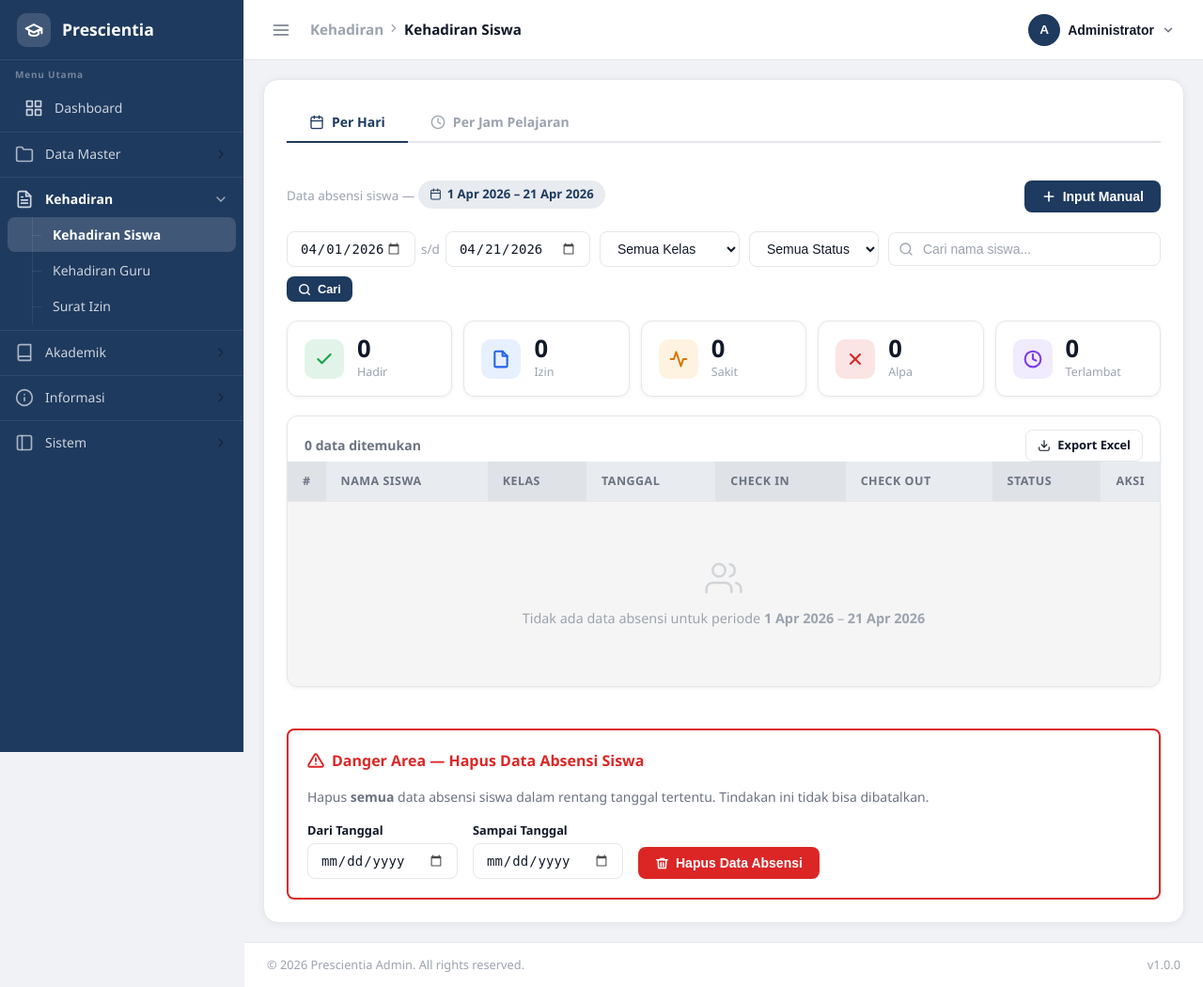
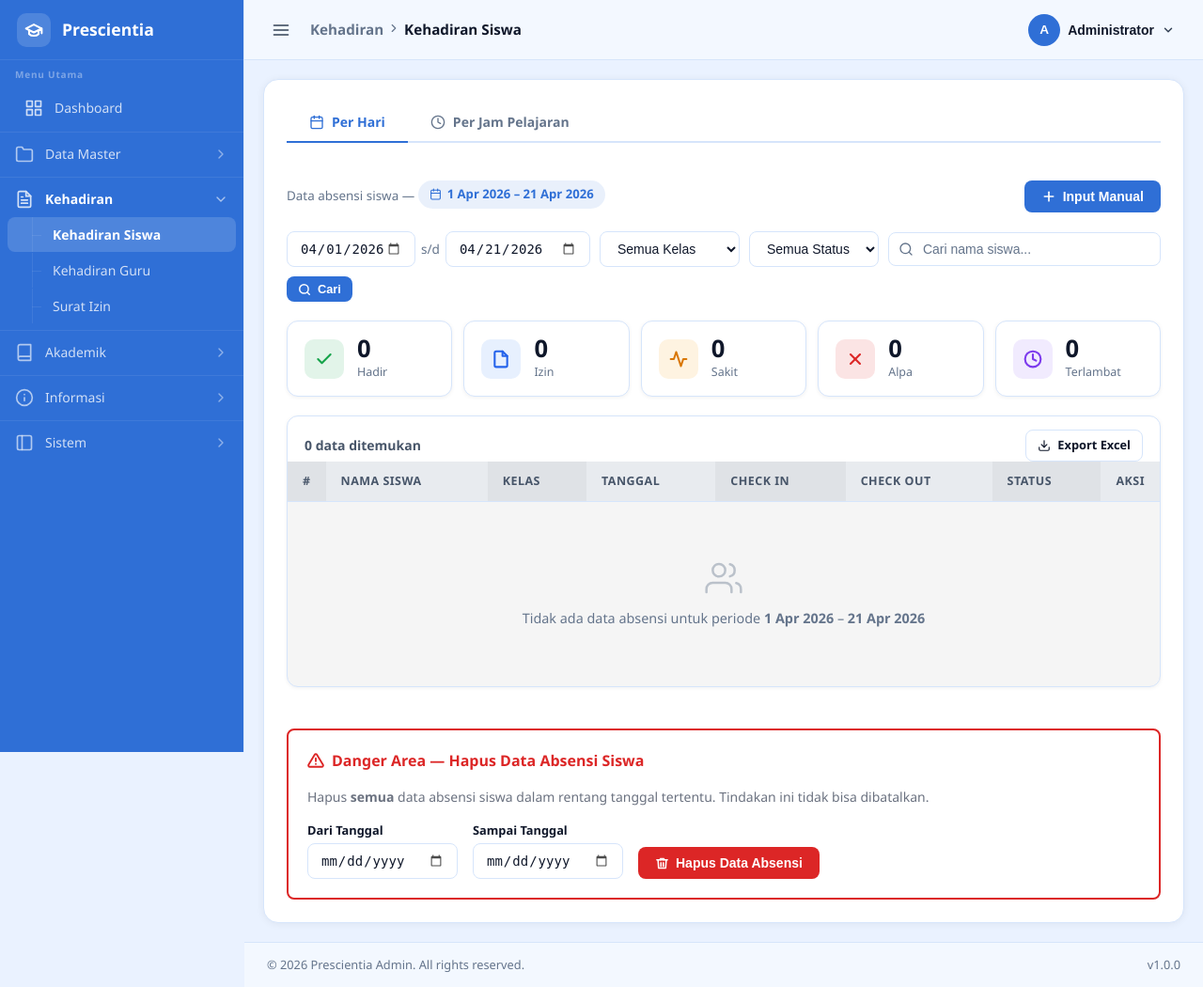
Before and after one commit to Prescientya/prescientia-admin, a Laravel app: page /attendance/siswa in a window 1280 px wide. Shown: the whole page at 94% size. Run offline with Laravel 12, Linux system fonts and the light colour scheme; a user stored in the database is signed in; data comes from the database, SQL or seed files in the repository; tables that the repository leaves empty hold one stand-in row (values such as "Sample post"); parts of the project's set-up code (start-up, migrations or seed data) failed here and were passed over; some libraries are stand-ins or nearby versions.

Commit message:
Update theme color

```diff
--- a/app/Http/Controllers/StudentAttendanceController.php
+++ b/app/Http/Controllers/StudentAttendanceController.php
@@ -10,6 +10,7 @@
 use Carbon\Carbon;
 use Illuminate\Http\Request;
 use Illuminate\Support\Facades\DB;
+use Illuminate\Validation\ValidationException;
 use Maatwebsite\Excel\Facades\Excel;
 
 class StudentAttendanceController extends Controller
@@ -23,7 +24,7 @@
         $dateFrom = $request->get('date_from', today()->startOfMonth()->toDateString());
         $dateTo   = $request->get('date_to',   today()->toDateString());
         $classId  = $request->get('class_id');
-        $status   = $request->get('status');
+        $status   = $this->normalizeStatus($request->get('status'));
         $search   = $request->get('search');
 
         // Get all calendar IDs in range
@@ -82,7 +83,7 @@
         $dateFrom = $request->get('date_from', today()->startOfMonth()->toDateString());
         $dateTo   = $request->get('date_to',   today()->toDateString());
         $classId  = $request->get('class_id') ?: null;
-        $status   = $request->get('status')   ?: null;
+        $status   = $this->normalizeStatus($request->get('status')) ?: null;
 
         $from = Carbon::parse($dateFrom)->format('d-m-Y');
         $to   = Carbon::parse($dateTo)->format('d-m-Y');
@@ -102,13 +103,21 @@
         $validated = $request->validate([
             'student_id'     => 'required|exists:students,id',
             'date'           => 'required|date',
-            'status'         => 'required|in:hadir,sakit,izin,alpa,terlambat',
+            'status'         => 'required|in:hadir,sakit,izin,alpa,alpha,terlambat',
             'check_in_time'  => 'nullable|date_format:H:i',
             'check_out_time' => 'nullable|date_format:H:i',
         ]);
 
         $calendar = SchoolCalendar::forDate($validated['date']);
-        $student  = Student::findOrFail($validated['student_id']);
+        $student  = Student::with('user')->findOrFail($validated['student_id']);
+
+        if (!optional($student->user)->is_active) {
+            throw ValidationException::withMessages([
+                'student_id' => 'Siswa tidak aktif dan tidak dapat diisi absensinya.',
+            ]);
+        }
+
+        $normalizedStatus = $this->normalizeStatus($validated['status']);
 
         // Parse times with the chosen date
         $checkIn  = $validated['check_in_time']
@@ -122,7 +131,7 @@
             ['student_id' => $student->id, 'calendar_id' => $calendar->id],
             [
                 'class_id'       => $student->class_id,
-                'status'         => $validated['status'],
+                'status'         => $normalizedStatus,
                 'check_in_time'  => $checkIn,
                 'check_out_time' => $checkOut,
                 'source'         => 'manual',
@@ -140,7 +149,7 @@
     public function update(Request $request, int $id)
     {
         $request->validate([
-            'status'         => 'nullable|in:hadir,sakit,izin,alpa,terlambat',
+            'status'         => 'nullable|in:hadir,sakit,izin,alpa,alpha,terlambat',
             'check_in_time'  => 'nullable|date_format:H:i',
             'check_out_time' => 'nullable|date_format:H:i',
         ]);
@@ -151,7 +160,7 @@
         $data = ['source' => 'manual'];
 
         if ($request->filled('status')) {
-            $data['status'] = $request->status;
+            $data['status'] = $this->normalizeStatus($request->status);
         }
 
         // check_in_time: key present means update (null = clear)
@@ -199,9 +208,9 @@
      |──────────────────────────────────────────────────────────*/
     public function updateStatus(Request $request, int $id)
     {
-        $request->validate(['status' => 'required|in:hadir,sakit,izin,alpa,terlambat']);
+        $request->validate(['status' => 'required|in:hadir,sakit,izin,alpa,alpha,terlambat']);
         $att = StudentAttendance::findOrFail($id);
-        $att->update(['status' => $request->status]);
+        $att->update(['status' => $this->normalizeStatus($request->status)]);
         return $request->expectsJson()
             ? response()->json(['ok' => true, 'status' => $att->status])
             : back()->with('success', 'Status diperbarui.');
@@ -236,6 +245,7 @@
         }
 
         $students = Student::with('schoolClass')
+            ->whereHas('user', fn($q) => $q->where('is_active', true))
             ->where('name', 'like', "%{$q}%")
             ->orderBy('name')
             ->limit(10)
@@ -273,4 +283,13 @@
         return redirect()->route('attendance.student.index')
             ->with('success', "Berhasil menghapus {$deleted} data absensi siswa.");
     }
+
+    private function normalizeStatus(?string $status): ?string
+    {
+        if ($status === null) {
+            return null;
+        }
+
+        return strtolower($status) === 'alpha' ? 'alpa' : $status;
+    }
 }
--- a/resources/views/layouts/main.js
+++ b/resources/views/layouts/main.js
@@ -330,7 +330,7 @@
         colorFavoriteBtn.classList.toggle('favorited', isFavorite(hex));
     }
 
-    const DEFAULT_COLOR = '#1E3A5F';
+    const DEFAULT_COLOR = '#2F6FD6';
 
     function renderFavorites() {
         if (!colorFavoritesList || !colorFavorites) return;
@@ -474,17 +474,19 @@
 
     // Initialize
     function initialize() {
-        const savedColor = localStorage.getItem('prescentia-custom-color') || '#1e3a5f';
         const savedMode = localStorage.getItem('prescentia-theme-mode') || 'light';
+        const lockedColor = DEFAULT_COLOR;
 
-        // Set initial color from saved
-        setColorFromHex(savedColor);
+        // Color customization is disabled in UI; keep a single default color.
+        setColorFromHex(lockedColor);
+        localStorage.setItem('prescentia-custom-color', lockedColor);
+        localStorage.setItem('prescentia-theme-color', 'custom');
 
         // Apply theme
         document.body.dataset.mode = savedMode;
         document.body.dataset.color = 'custom';
 
-        const colors = generateThemeColors(savedColor);
+        const colors = generateThemeColors(lockedColor);
         if (colors) {
             applyCustomColorVariables(colors);
         }
--- a/resources/views/layouts/style.css
+++ b/resources/views/layouts/style.css
@@ -339,6 +339,28 @@
     --accent:             var(--custom-accent, #1e3a5f);
     --accent-light:       var(--custom-accent-light, rgba(30,58,95,0.1));
     --accent-rgb:         var(--custom-accent-rgb, 30,58,95);
+    --header-bg:          #f3f8ff;
+    --header-text:        #0f172a;
+    --header-subtext:     #475569;
+    --header-border:      #d6e5fb;
+    --header-icon:        #334155;
+    --header-icon-hover:  #0f172a;
+    --header-icon-hover-bg: rgba(51,65,85,0.08);
+    --content-bg:         #eaf2ff;
+    --card-bg:            #ffffff;
+    --card-border:        #d6e5fb;
+    --text-primary:       #0f172a;
+    --text-secondary:     #475569;
+    --text-muted:         #64748b;
+    --footer-bg:          #f3f8ff;
+    --footer-border:      #d6e5fb;
+    --footer-text:        #64748b;
+    --dropdown-bg:        #ffffff;
+    --dropdown-border:    #d6e5fb;
+    --dropdown-item-hover:#eef4ff;
+    --dropdown-text:      #334155;
+    --scrollbar-track:    #eaf2ff;
+    --scrollbar-thumb:    #bfd3f2;
     --swatch-active-ring: var(--custom-sidebar-bg, #1e3a5f);
 }
 
@@ -351,15 +373,15 @@
     --sidebar-item-hover: rgba(255,255,255,0.07);
     --sidebar-active-bg:  rgba(255,255,255,0.13);
     --sidebar-border:     rgba(255,255,255,0.07);
-    --header-bg:          var(--custom-header-bg-dark, #1a2942);
+    --header-bg:          var(--custom-header-bg-dark, #142640);
     --header-text:        #e5e7eb;
     --header-subtext:     #9ca3af;
     --header-border:      var(--custom-sidebar-bg-dark, #0f1f3d);
-    --header-icon:        #9ca3af;
+    --header-icon:        #cbd5e1;
     --header-icon-hover:  #e5e7eb;
     --header-icon-hover-bg: rgba(255,255,255,0.07);
-    --content-bg:         var(--custom-content-bg-dark, #0d1b2a);
-    --card-bg:            var(--custom-header-bg-dark, #1a2942);
+    --content-bg:         var(--custom-content-bg-dark, #0b1b33);
+    --card-bg:            var(--custom-header-bg-dark, #142640);
     --card-border:        var(--custom-sidebar-bg-dark, #0f1f3d);
     --card-shadow:        0 1px 4px rgba(0,0,0,0.3);
     --text-primary:       #e5e7eb;
@@ -1230,10 +1252,12 @@
     cursor: pointer;
     border-radius: 6px;
     transition: all 0.2s ease;
+    color: var(--sidebar-text, rgba(255,255,255,0.72));
 }
 
 .nav-section.folder .nav-section-header:hover {
     background: var(--sidebar-item-hover);
+    color: var(--sidebar-text-hover, #ffffff);
 }
 
 .nav-section.folder .nav-section-label {
@@ -1260,6 +1284,7 @@
 .folder-chevron {
     transition: transform 0.15s cubic-bezier(0.4, 0, 0.2, 1);
     opacity: 0.6;
+    color: currentColor;
 }
 
 /* Sidebar Collapsed Handling */
--- a/resources/views/layouts/theme-head.js
+++ b/resources/views/layouts/theme-head.js
@@ -1,6 +1,6 @@
 (function(){
     var m = localStorage.getItem('prescentia-theme-mode') || 'light';
-    var customHex = localStorage.getItem('prescentia-custom-color') || '#1e3a5f';
+    var customHex = '#2f6fd6';
 
     document.documentElement.setAttribute('data-pre-mode', m);
     document.documentElement.setAttribute('data-pre-color', 'custom');
```
Also changed, not shown: app/Http/Controllers/PeriodAttendanceController.php (+42 -12 lines), app/Http/Controllers/StudentController.php (+1 -17 lines), app/Http/Controllers/TeacherAttendanceController.php (+26 -7 lines), resources/views/layouts/app.blade.php (+0 -41 lines).
